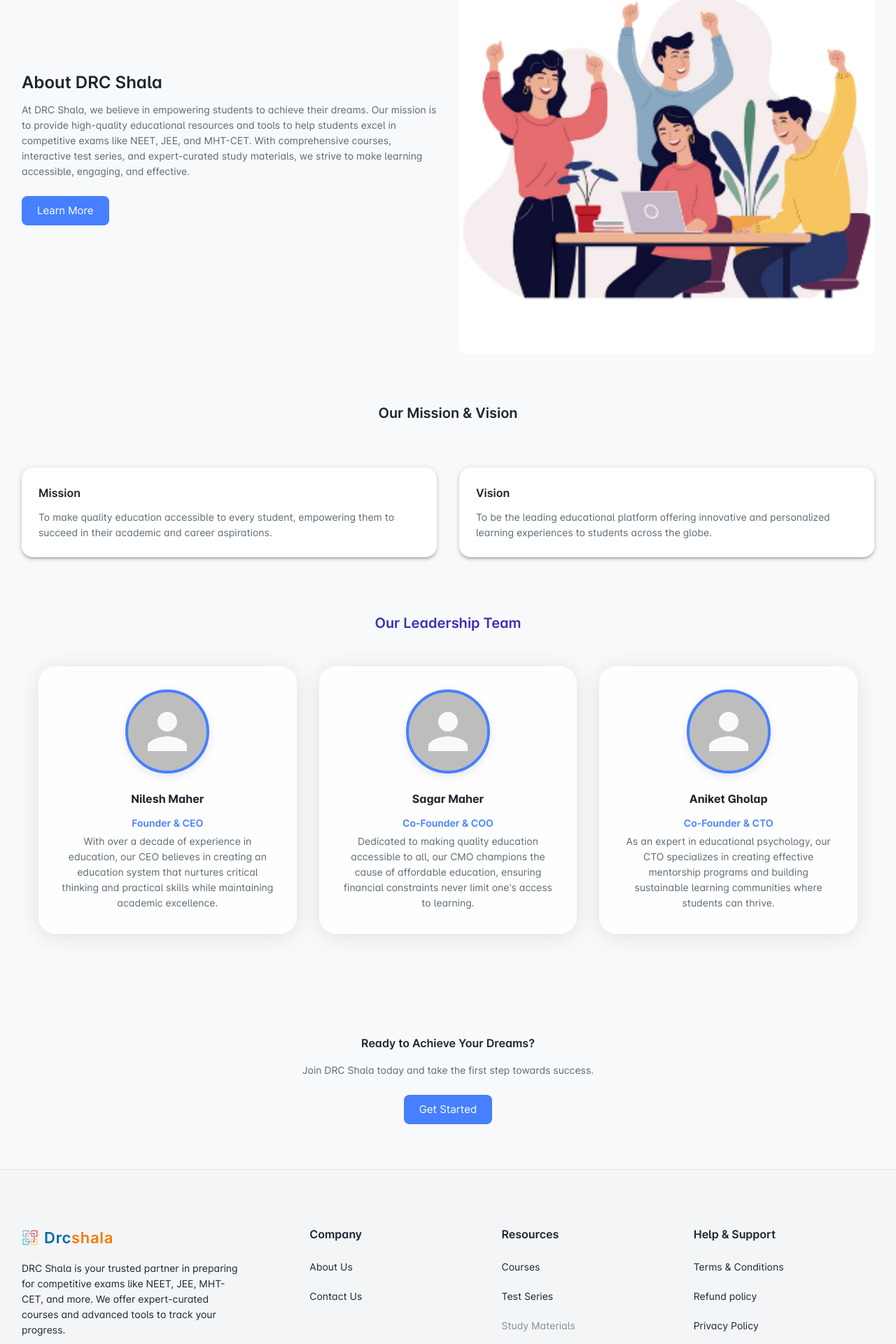
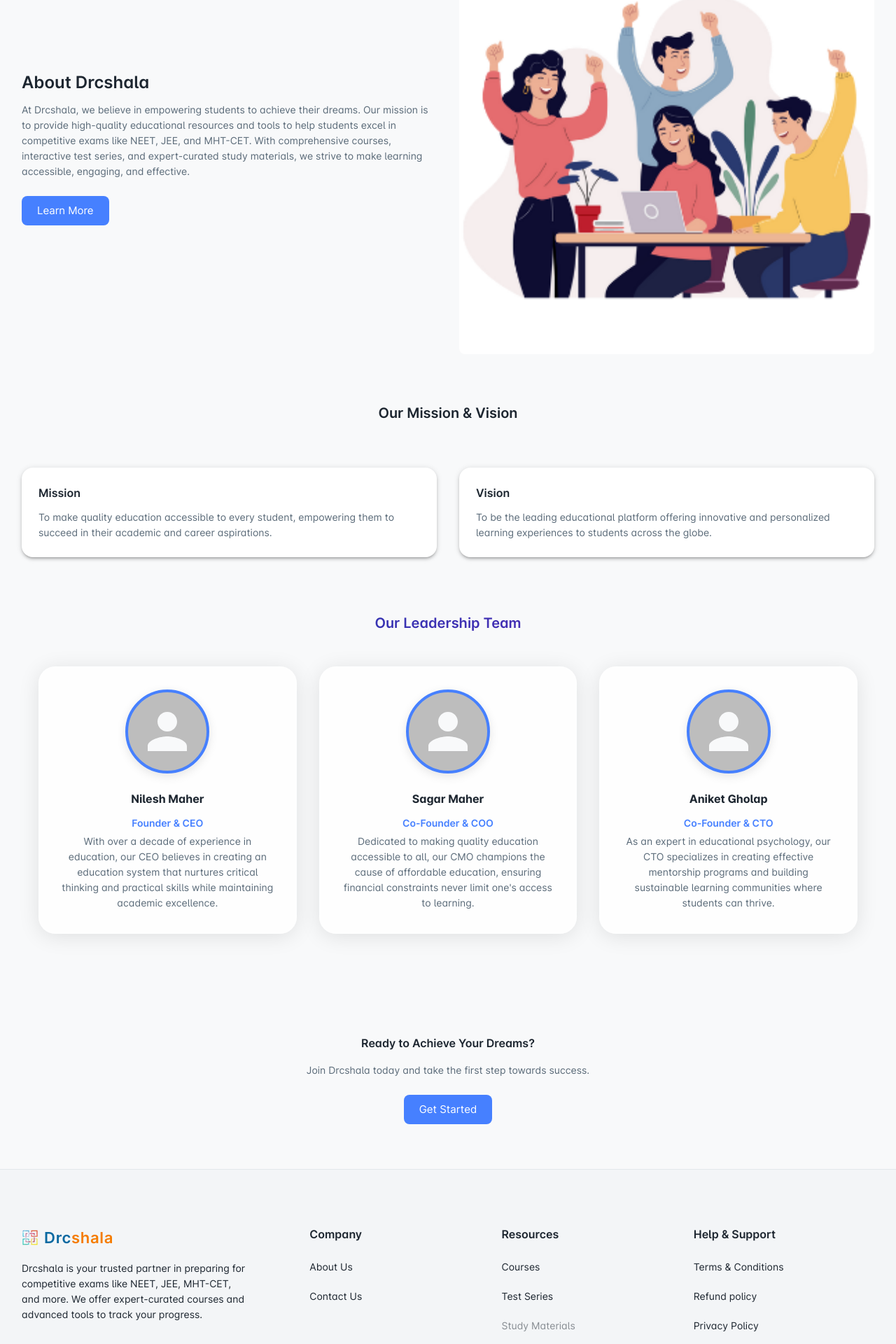
Before and after one commit to Aniket1108/drc-shala-FE, a React (Vite) app: page /about-us in a window 1280 px wide. Shown: the part 237-2157 px from the top of the page at 70% size. Built offline with nearby package versions, Linux system fonts and the light colour scheme.

Commit message:
DRCSHAL-3 and 5

```diff
--- a/index.html
+++ b/index.html
@@ -1,5 +1,6 @@
 <!doctype html>
 <html lang="en">
+
 <head>
   <meta charset="utf-8" />
   <link rel="icon" href="/favicon.svg" />
@@ -8,11 +9,12 @@
   <meta name="description" content="Web site created using create-react-app" />
   <link rel="apple-touch-icon" href="/logo192.png" />
 
-    <title>DRC Shala</title>
+  <title>Drcshala</title>
 
   <!-- this is to resolve issue in old safari browser in tablet -->
   <script src="https://cdn.jsdelivr.net/npm/resize-observer-polyfill@1.5.1/dist/ResizeObserver.min.js"></script>
 </head>
+
 <body font-feature-settings="salt">
   <noscript>You need to enable JavaScript to run this app.</noscript>
   <div id="root"></div>
@@ -28,4 +30,5 @@
     -->
   <script type="module" src="/src/index.jsx"></script>
 </body>
+
 </html>
--- a/src/layout/Simple/FooterBlock.jsx
+++ b/src/layout/Simple/FooterBlock.jsx
@@ -62,7 +62,7 @@
                   </Grid>
                   <Grid item xs={12}>
                     <Typography variant="subtitle1" sx={{ fontWeight: 400, maxWidth: 320 }}>
-                      DRC Shala is your trusted partner in preparing for competitive exams like NEET, JEE, MHT-CET, and more.
+                      Drcshala is your trusted partner in preparing for competitive exams like NEET, JEE, MHT-CET, and more.
                       We offer expert-curated courses and advanced tools to track your progress.
                     </Typography>
                   </Grid>
@@ -126,7 +126,7 @@
           <Grid container spacing={2} alignItems="center">
             <Grid item xs={12} sm={8}>
               <Typography>
-                © {new Date().getFullYear()} DRC Shala. All Rights Reserved.
+                © {new Date().getFullYear()} Drcshala. All Rights Reserved.
               </Typography>
             </Grid>
             <Grid item xs={12} sm={4}>
--- a/src/layout/Simple/Header.jsx
+++ b/src/layout/Simple/Header.jsx
@@ -226,6 +226,7 @@
                   size="small"
                   variant="contained"
                   sx={{ ml: 1 }}
+                  onClick={() => { navigate("/login") }}
                 >
                   Login
                 </Button>
@@ -254,7 +255,13 @@
                 {layout !== 'component' && (
                   <Box sx={{ display: "flex", alignItems: "center" }}>
                     <CallCalling size="28" />
-                    <Button variant='contained' sx={{ ml: 3 }}>Login</Button>
+                    <Button
+                      variant='contained'
+                      sx={{ ml: 3 }}
+                      onClick={() => { navigate("/login") }}
+                    >
+                      Login
+                    </Button>
                   </Box>
                 )}
 
--- a/src/pages/about-us.jsx
+++ b/src/pages/about-us.jsx
@@ -63,10 +63,10 @@
                 <Grid container spacing={4} alignItems="center">
                     <Grid item xs={12} md={6}>
                         <Typography variant="h3" component="h1" gutterBottom sx={{ fontWeight: 'bold', color: 'text.primary' }}>
-                            About DRC Shala
+                            About Drcshala
                         </Typography>
                         <Typography variant="body1" sx={{ mb: 3, color: 'text.secondary' }}>
-                            At DRC Shala, we believe in empowering students to achieve their dreams. Our mission is to provide high-quality
+                            At Drcshala, we believe in empowering students to achieve their dreams. Our mission is to provide high-quality
                             educational resources and tools to help students excel in competitive exams like NEET, JEE, and MHT-CET. With
                             comprehensive courses, interactive test series, and expert-curated study materials, we strive to make learning
                             accessible, engaging, and effective.
@@ -76,7 +76,7 @@
                         </Button>
                     </Grid>
                     <Grid item xs={12} md={6}>
-                        <StyledImage src={aboutUsImg} alt="About DRC Shala" />
+                        <StyledImage src={aboutUsImg} alt="About Drcshala" />
                     </Grid>
                 </Grid>
 
@@ -161,7 +161,7 @@
                         Ready to Achieve Your Dreams?
                     </Typography>
                     <Typography variant="body1" sx={{ mb: 3, color: 'text.secondary' }}>
-                        Join DRC Shala today and take the first step towards success.
+                        Join Drcshala today and take the first step towards success.
                     </Typography>
                     <Button variant="contained" color="primary" size="large" onClick={() => {
                         navigate("/")
--- a/src/pages/auth/auth1/login.jsx
+++ b/src/pages/auth/auth1/login.jsx
@@ -8,15 +8,10 @@
 // project-imports
 import Logo from 'components/logo';
 import useAuth from 'hooks/useAuth';
-import AuthSocButton from 'sections/auth/AuthSocButton';
-import AuthDivider from 'sections/auth/AuthDivider';
 import AuthWrapper from 'sections/auth/AuthWrapper';
 import AuthLogin from 'sections/auth/auth-forms/AuthLogin';
 
 // assets
-import imgFacebook from 'assets/images/auth/facebook.svg';
-import imgTwitter from 'assets/images/auth/twitter.svg';
-import imgGoogle from 'assets/images/auth/google.svg';
 
 // ================================|| LOGIN ||================================ //
 
@@ -29,30 +24,7 @@
         <Grid item xs={12} sx={{ textAlign: 'center' }}>
           <Logo />
         </Grid>
-        <Grid item xs={12}>
-          <Grid container spacing={1}>
-            <Grid item xs={12}>
-              <AuthSocButton>
-                <img src={imgFacebook} alt="Facebook" style={{ margin: '0 10px' }} /> Sign In with Facebook
-              </AuthSocButton>
-            </Grid>
-            <Grid item xs={12}>
-              <AuthSocButton>
-                <img src={imgTwitter} alt="Facebook" style={{ margin: '0 10px' }} /> Sign In with Twitter
-              </AuthSocButton>
-            </Grid>
-            <Grid item xs={12}>
-              <AuthSocButton>
-                <img src={imgGoogle} alt="Facebook" style={{ margin: '0 10px' }} /> Sign In with Google
-              </AuthSocButton>
-            </Grid>
-          </Grid>
-        </Grid>
-        <Grid item xs={12}>
-          <AuthDivider>
-            <Typography variant="body1">OR</Typography>
-          </AuthDivider>
-        </Grid>
+
         <Grid item xs={12}>
           <Stack direction="row" justifyContent="space-between" alignItems="baseline" sx={{ mb: { xs: -0.5, sm: 0.5 } }}>
             <Typography variant="h3">Login</Typography>
--- a/src/sections/landing/courses/CourseIntro.jsx
+++ b/src/sections/landing/courses/CourseIntro.jsx
@@ -10,7 +10,7 @@
                         Explore Our Courses
                     </Typography>
                     <Typography variant="body1" sx={{ color: 'text.secondary', maxWidth: '600px', margin: '0 auto' }}>
-                        At DRC Shala, we offer a range of courses designed to help students excel in competitive exams like NEET, JEE, and
+                        At Drcshala, we offer a range of courses designed to help students excel in competitive exams like NEET, JEE, and
                         MHT-CET, as well as build a strong foundation in grades 6 to 10. Each course is meticulously crafted to ensure a
                         comprehensive and engaging learning experience.
                     </Typography>
--- a/src/sections/landing/home/Header.jsx
+++ b/src/sections/landing/home/Header.jsx
@@ -31,8 +31,14 @@
   return (
     <Box
       sx={{
-        marginTop: "180px",
-        marginBottom: "100px",
+        marginTop: {
+          xs: "60px", // for mobile devices
+          sm: "140px", // for tablets and larger
+        },
+        marginBottom: {
+          xs: "20px", // for mobile devices
+          sm: "40px", // for tablets and larger
+        },
         display: 'flex',
         alignItems: 'center',
         position: 'relative',
--- a/src/sections/landing/home/HeroTitle.jsx
+++ b/src/sections/landing/home/HeroTitle.jsx
@@ -15,7 +15,7 @@
                         color: 'primary.main'
                     }}
                 >
-                    DRC SHALA
+                    Drcshala
                 </Typography>
             </Stack>
 
--- a/src/sections/landing/home/Testimonial.jsx
+++ b/src/sections/landing/home/Testimonial.jsx
@@ -96,7 +96,7 @@
                   <Typography variant="h2" component="span" sx={{ color: theme.palette.primary.main }}>
                     love
                   </Typography>{' '}
-                  DRC SHALA, Now your turn 😍
+                  Drcshala, Now your turn 😍
                 </Typography>
               </motion.div>
             </Grid>
--- a/src/sections/landing/home/WhyChooseUs.jsx
+++ b/src/sections/landing/home/WhyChooseUs.jsx
@@ -34,10 +34,10 @@
     ];
 
     return (
-        <Box sx={{ padding: '4rem 0', backgroundColor: '#f9f9f9' }}>
+        <Box sx={{ padding: '3rem 0', backgroundColor: '#f9f9f9' }}>
             <Container maxWidth="lg">
                 <Typography variant="h4" align="center" gutterBottom sx={{ fontWeight: 'bold' }}>
-                    Why Choose DRC Shala?
+                    Why Choose Drcshala?
                 </Typography>
                 <Typography variant="subtitle1" align="center" color="textSecondary" gutterBottom>
                     Discover the benefits of learning with us and see how we help you succeed in your academic journey.
```
Lines whose indentation alone changed are shown as unchanged.
